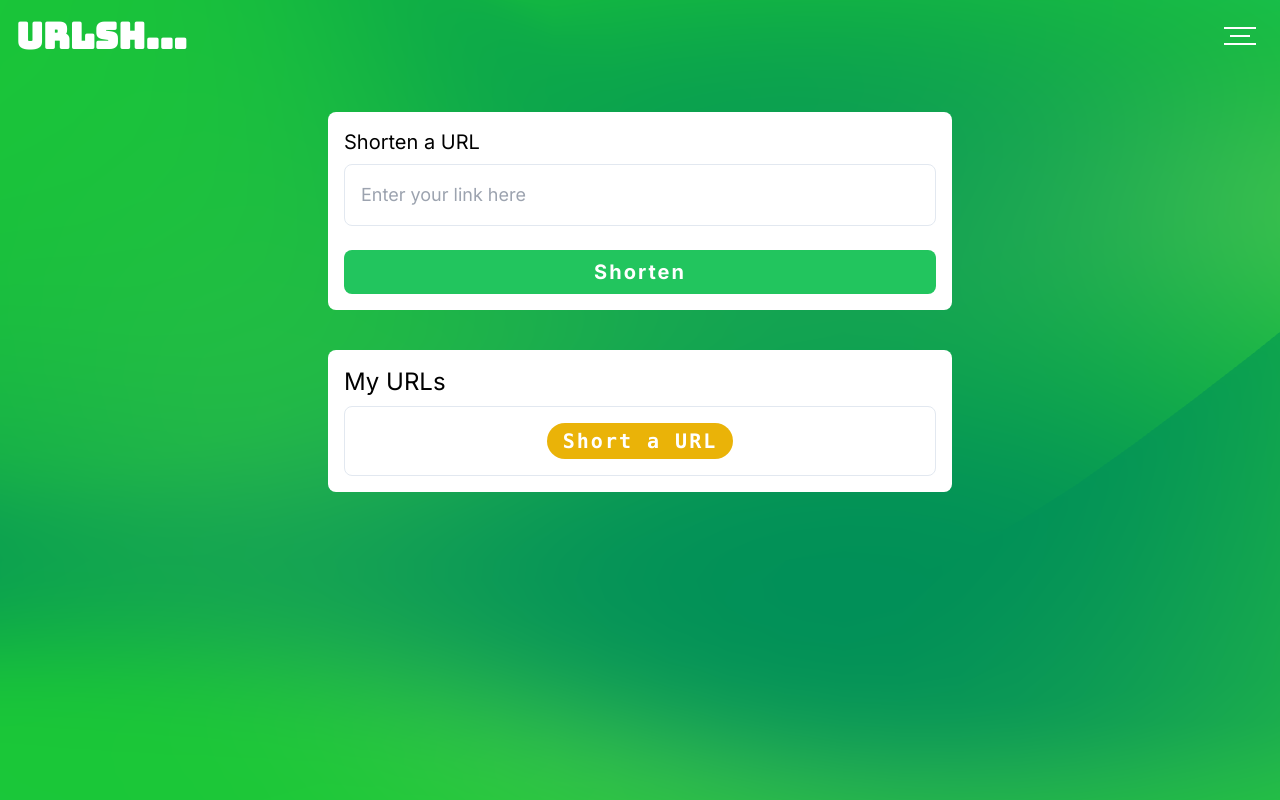
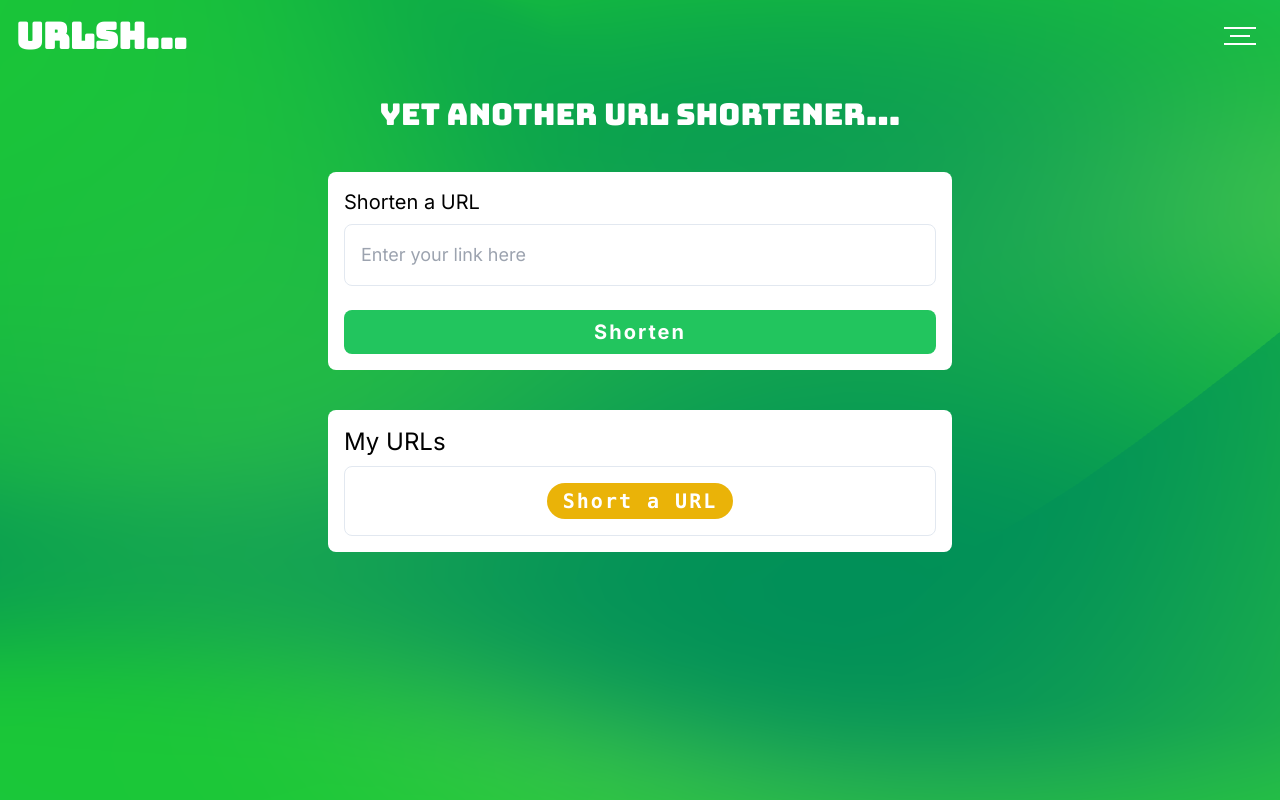
Before and after one commit to felix-scl/url-shortener, a React (Vite) app: page / in a window 1280 px wide. Built offline with nearby package versions, Linux system fonts and the light colour scheme.

Commit message:
add h1 to App.tsx

```diff
--- a/src/App.tsx
+++ b/src/App.tsx
@@ -15,6 +15,11 @@ export default function App() {
   return (
     <>
       <Header />
+      <div className='mt-6'>
+        <h1 className='text-center text-3xl text-white font-bungee'>
+          Yet another URL Shortener...
+        </h1>
+      </div>
       <section className='mx-4 mt-10 space-y-10'>
         <ShortenURLForm inputRef={inputRef} />
         <MyURLs focusInput={focusInput} />
```
